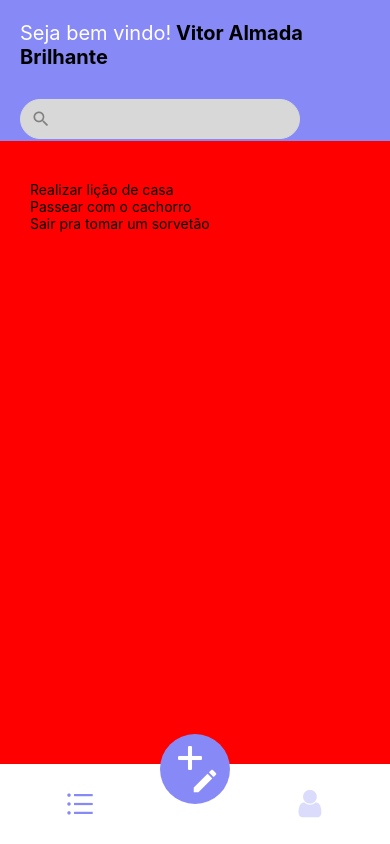
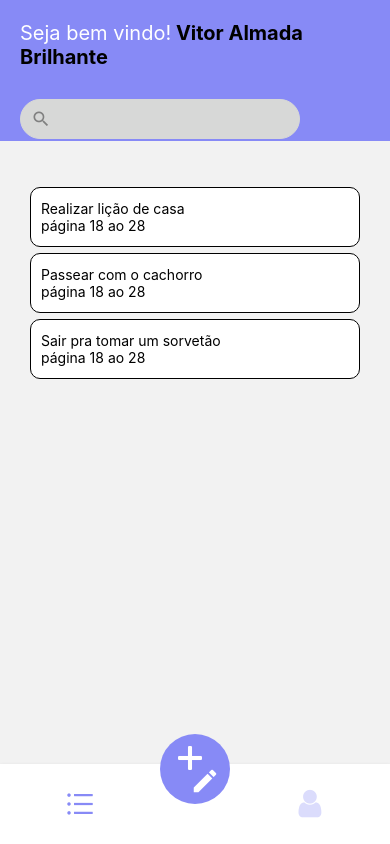
Before and after one commit to brilhante-hub/ReactNative-App, a React Native app: screen /BottomRoutes in a window 390 px wide. Built offline with nearby package versions, Linux system fonts and the light colour scheme.

Commit message:
Criando Cards e componetizando eles, colocando suas propriedades, também realizando estilos inicais a eles.

```diff
--- a/src/pages/list/index.tsx
+++ b/src/pages/list/index.tsx
@@ -1,5 +1,5 @@
 import React from "react";
-import { Text, View } from "react-native";
+import { Text, View, TouchableOpacity } from "react-native";
 import { FlatList } from "react-native";
 import { style } from "./styles";
 import { Input } from "../../components/input";
@@ -7,7 +7,7 @@
 
 type PropCard = {
     item:
-     number;
+    number;
     title: string,
     description: string,
     flag: 'urgente' | 'opcional'
@@ -37,6 +37,22 @@
 ]
 
 export default function List() {
+
+    const _renderCard = (item: PropCard) => {
+        return (
+            <TouchableOpacity style={style.card}>
+                <View style={style.rowCard}>
+                    {/* <Ball> */}
+                    <View>
+                        <Text>{item.title}</Text>
+                        <Text>{item.description}</Text>
+                    </View>
+                    {/* <Flag /> */}
+                </View>
+
+            </TouchableOpacity>
+        )
+    }
     return (
         <View style={style.container}>
             <View style={style.header}>
@@ -51,10 +67,10 @@
             </View>
             <View style={style.boxList}>
                 <FlatList
-                data={data}
-                style={{marginTop: 40, paddingHorizontal: 30}}
-                keyExtractor={(item, index) => item.item.toString()}
-                renderItem={({item, index}) => {return(<Text>{item.title}</Text>)}}
+                    data={data}
+                    style={{ marginTop: 40, paddingHorizontal: 30 }}
+                    keyExtractor={(item, index) => item.item.toString()}
+                    renderItem={({ item, index }) => { return (_renderCard(item)) }}
                 />
             </View>
         </View>
--- a/src/pages/list/styles.ts
+++ b/src/pages/list/styles.ts
@@ -28,7 +28,24 @@
     boxList: {
         flex: 1,
         width: '100%',
-        backgroundColor: 'red'
+        // backgroundColor: 'red'
+    },
+    card: {
+        width: '100%',
+        height: 60,
+        backgroundColor: '#FFF',
+        marginTop: 6,
+        borderRadius: 10,
+        justifyContent: 'center',
+        padding: 10,
+        borderWidth: 1,
+        borderColor: 'black'
+
+    },
+    rowCard: {
+        flexDirection: 'row',
+        alignItems: 'center',
+        justifyContent: 'space-between'
     }
 
 
```
